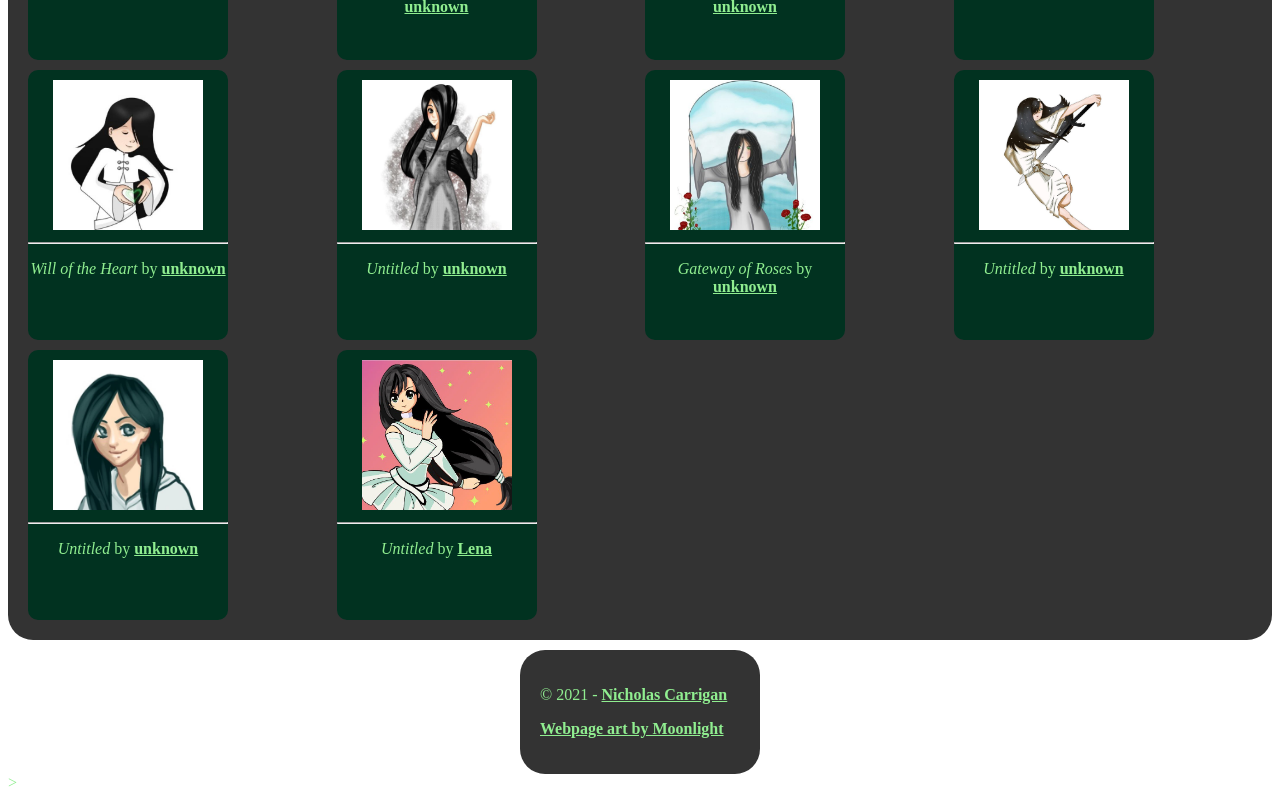
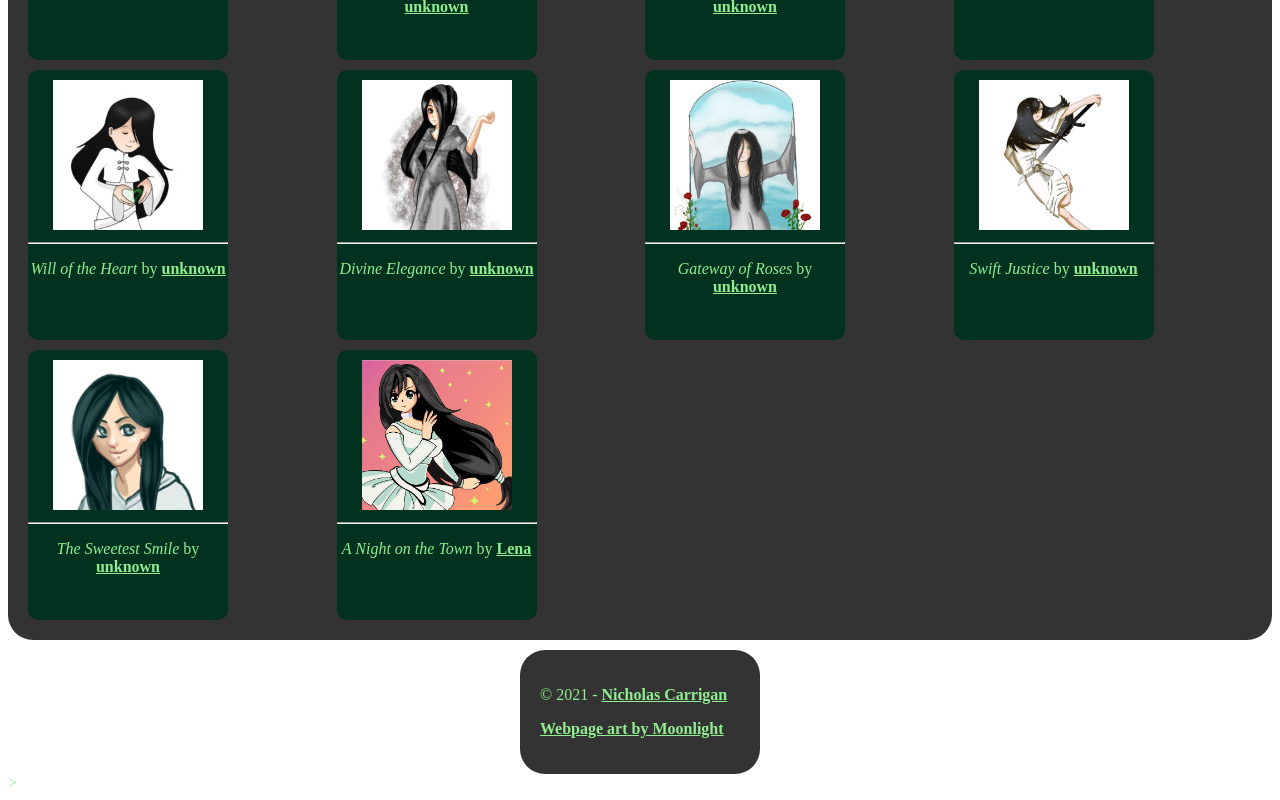
Before and after one commit to naomis-archive/RosaliaNightsong.github.io, an Angular app: page /gallery in a window 1280 px wide. Shown: the part 1294-2094 px from the top of the page. Built offline with nearby package versions, Linux system fonts and the light colour scheme.

Commit message:
chore: art names (#28)

```diff
--- a/src/assets/data/artList.ts
+++ b/src/assets/data/artList.ts
@@ -110,7 +110,7 @@ export const artList: ArtInt[] = [
   },
   {
     fileName: 'untitled.jpg',
-    artName: 'Untitled',
+    artName: 'Divine Elegance',
     artist: 'unknown',
     artistUrl: 'https://www.rosalianightsong.com',
   },
@@ -122,19 +122,19 @@ export const artList: ArtInt[] = [
   },
   {
     fileName: 'untitled2.jpg',
-    artName: 'Untitled',
+    artName: 'Swift Justice',
     artist: 'unknown',
     artistUrl: 'https://www.rosalianightsong.com',
   },
   {
     fileName: 'untitled3.jpg',
-    artName: 'Untitled',
+    artName: 'The Sweetest Smile',
     artist: 'unknown',
     artistUrl: 'https://www.rosalianightsong.com',
   },
   {
     fileName: 'lena_smith11.jpg',
-    artName: 'Untitled',
+    artName: 'A Night on the Town',
     artist: 'Lena',
     artistUrl: 'https://www.twitter.com/lena_smith11/',
   },
```
